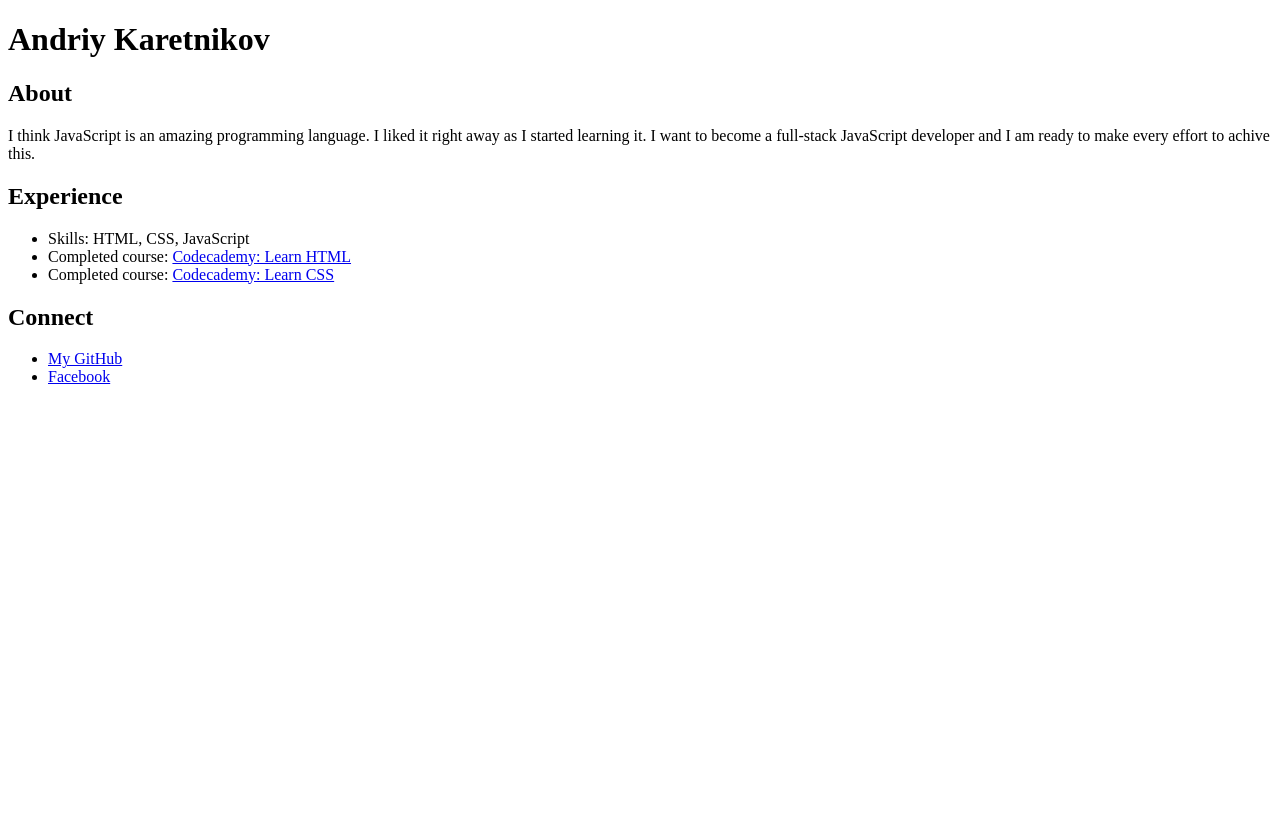
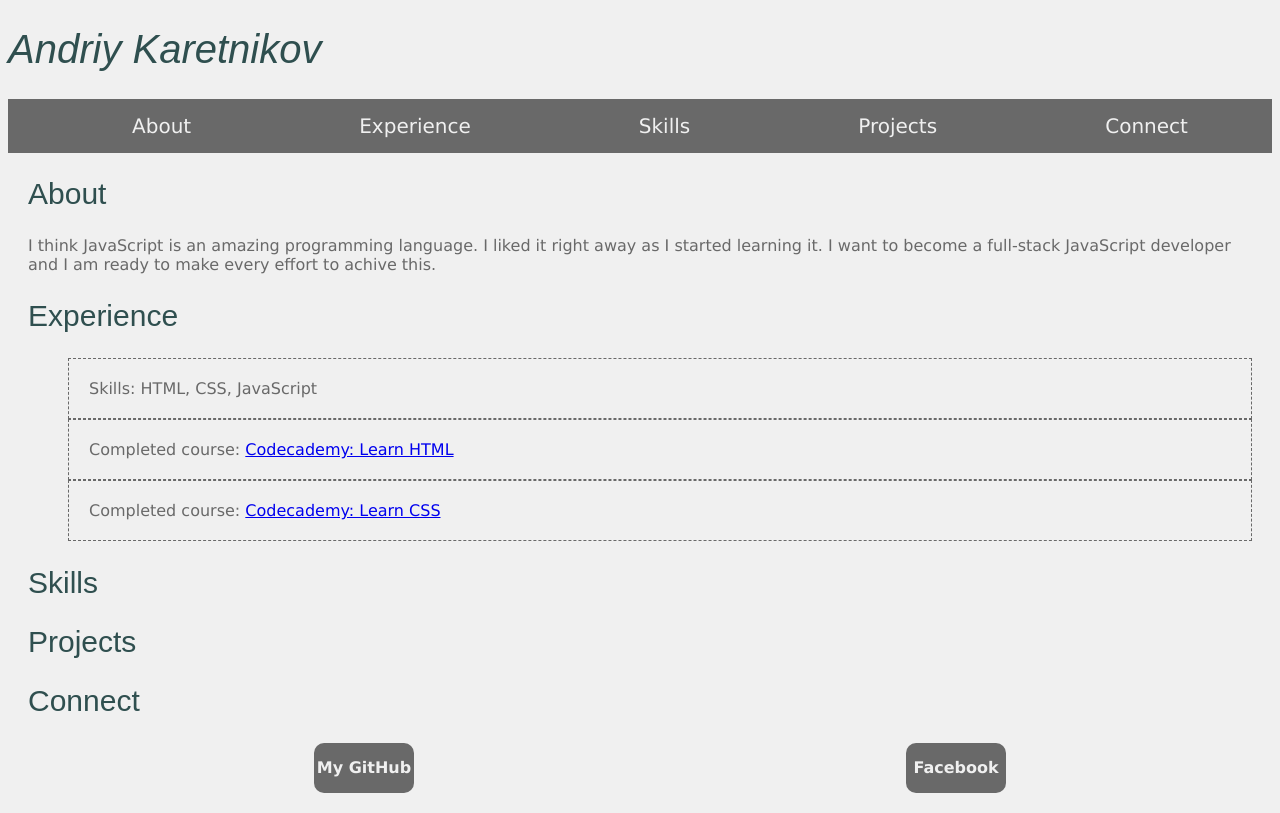
Before and after one commit to androscript/andriy-karetnikov-jsintro264, a plain HTML site: page index.html in a window 1280 px wide. Drawn offline with Linux system fonts and the light colour scheme.

Commit message:
Lesson-6: added: index.css and new content to index.html

```diff
--- /dev/null
+++ b/css/index.css
@@ -0,0 +1,94 @@
+body {
+  font-family: Verdana, Tahoma, sans-serif;
+  color: #696969;
+  background-color: #f0f0f0;
+}
+
+li {
+  list-style: none;
+}
+
+section {
+  margin : 20px;
+}
+
+h1, h2 {
+  font-family: Arial, Helvetica, sans-serif;
+  font-size: 30px;
+  font-weight: 400;
+  color: #2f4f4f;
+}
+
+h1 {
+  font-size: 40px;
+  font-weight: 500;
+  font-style: italic;
+}
+
+.nav-items {
+  display: flex;
+  align-items: center;
+  justify-content: space-around;
+  background-color: #696969;
+}
+
+.nav-items li {
+  padding: 15px;
+}
+
+.nav-items li:hover {
+  background-color: #f0f0f0;
+}
+
+.nav-items li a {
+  font-size: 20px;
+  color: #f0f0f0;
+  text-decoration: none;
+}
+
+.nav-items li:hover a {
+  color: #696969;
+}
+
+.experience-items {
+  display: flex;
+  flex-direction: column;
+}
+
+.experience-items li {
+  padding: 20px;
+  border: 1px dashed #696969;
+}
+
+.experience-items a:visited {
+  color: #696969;
+}
+
+.connect-links {
+  display: flex;
+  justify-content: space-around;
+}
+
+.connect-links li {
+  display: flex;
+  align-items: center;
+  justify-content: center;
+  width: 100px;
+  height: 50px;
+  background-color: #696969;
+  border-radius: 10px;
+}
+
+.connect-links li:hover {
+  background-color: #f0f0f0;
+}
+
+.connect-links li:hover a {
+  color: #696969;
+}
+
+.connect-links a {
+  color: #f0f0f0;
+  font-weight: bold;
+  text-decoration: none;
+}
--- a/index.html
+++ b/index.html
@@ -5,27 +5,45 @@
   <meta charset="UTF-8">
   <meta name="keywords" content="HTML, CSS, JavaScript">
   <meta name="viewport" content="width=device-width, initial-scale=1.0">
+  <link rel="stylesheet" href="css/index.css">
 </head>
 <body>
   <h1>Andriy Karetnikov</h1>
-  <section id="About">
+  <nav class="nav">
+    <ul class="nav-items">
+      <li><a href="#about">About</a></li>
+      <li><a href="#experience">Experience</a></li>
+      <li><a href="#skills">Skills</a></li>
+      <li><a href="#projects">Projects</a></li>
+      <li><a href="#connect">Connect</a></li>
+    </ul>
+  </nav>
+  <section id="about">
     <h2>About</h2>
     <p>
       I think JavaScript is an amazing programming language. I liked it right away as I started learning it.
       I want to become a full-stack JavaScript developer and I am ready to make every effort to achive this.
     </p>
   </section>
-  <section id="Experience">
+  <section id="experience">
     <h2>Experience</h2>
-  <ul>
+    <ul class="experience-items">
       <li> Skills: HTML, CSS, JavaScript</li>
       <li>Completed course: <a href="https://www.codecademy.com/profiles/Androscript" target="_blank">Codecademy: Learn HTML</a></li>
       <li>Completed course: <a href="https://www.codecademy.com/profiles/Androscript" target="_blank">Codecademy: Learn CSS</a></li>
     </ul>
   </section>
-  <section id="Connect">
+  <section id="skills">
+    <h2>Skills</h2>
+    <ul></ul>
+  </section>
+  <section id="projects">
+    <h2>Projects</h2>
+    <ul></ul>
+  </section>
+  <section id="connect">
     <h2>Connect</h2>
-  <ul>
+    <ul class="connect-links">
       <li><a href="https://github.com/androscript" target="_blank">My GitHub</a></li>
       <li><a href="https://www.facebook.com/profile.php?id=61570230989179" target="_blank">Facebook</a></li>
     </ul>
```
Lines whose indentation alone changed are shown as unchanged.
